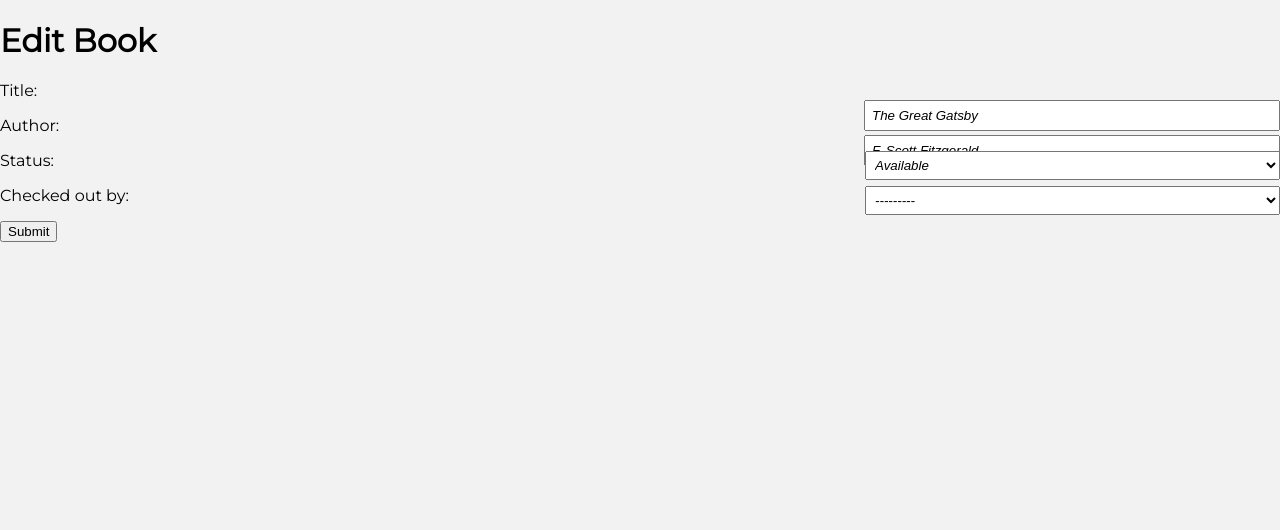
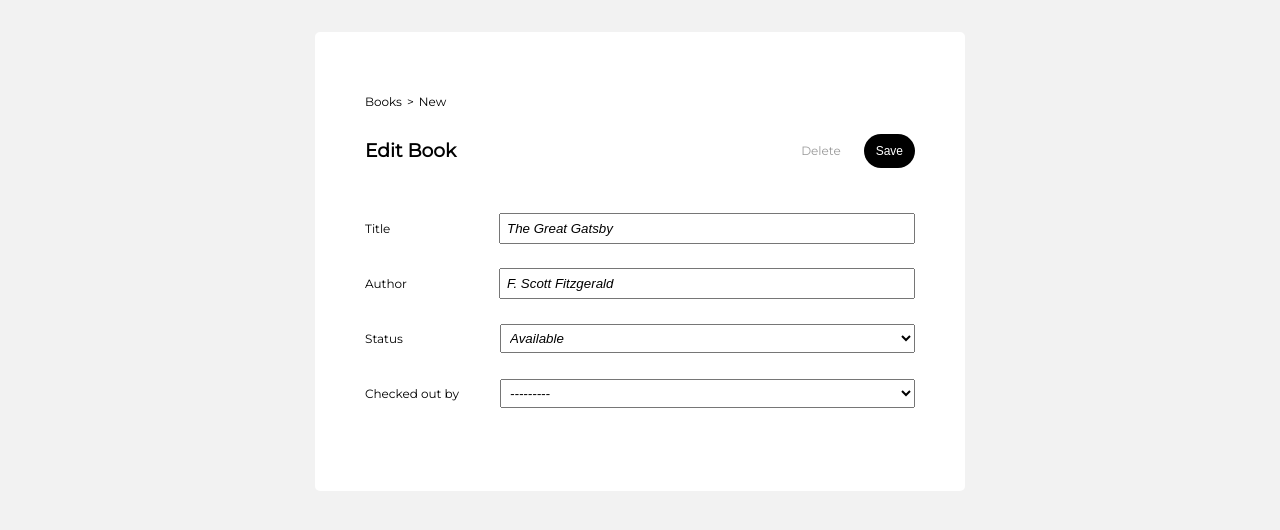
Before and after one commit to juniorrestituyo/book-app, a Django app: page /edit/05506514-3828-11ed-b3b9-38c98606cc6a/ in a window 1280 px wide. Shown: the part 97-627 px from the top of the page. Run offline with Django 4.2, Linux system fonts and the light colour scheme; data comes from the database, SQL or seed files in the repository; both versions use the stored data as it was after the commit.

Commit message:
Adding changes

```diff
--- a/bookapp/templates/bookapp/add_edit.html
+++ b/bookapp/templates/bookapp/add_edit.html
@@ -2,13 +2,6 @@
 {% block content %}
 
 {% if page == "add" %}
-<!-- <h1>Add Book</h1>
-<a href="{% url 'mainPage' %}">Back</a>
-<form action="" method="POST">
-    {% csrf_token %}
-    {{form.as_p}}
-    <input class="btn-save btn-header" type="submit" value="Submit">
-</form> -->
 
 <section class="contaner-create">
     <div class="header-back">
@@ -34,20 +27,33 @@
   </form>
 </section>
 
+{% else %}
 
+<section class="contaner-create">
+    <div class="header-back">
+      <a href="#">Books</a>
+      <p>&#62;</p>
+      <a href="#">New</a>
+    </div>
 
+  <form class="add-new" method="POST">
+      {% csrf_token %}
+      <div class="header">
+        <h3>Edit Book</h3>
+        <a href="{% url 'delete-book' book.id %}" class="btn-d btn-delete">Delete</a>
+        <input type="submit" class="btn-save btn-header" value="Save">
+      </div >
 
+      {% for f in form %}
+      <div class="form">
+        {{f.label}}
+        {{f}}
+      </div>
+      {% endfor %}
 
+  </form>
+</section>
 
-
-
-{% else %}
-<h1>Edit Book</h1>
-<form action="" method="POST">
-    {% csrf_token %}
-    {{form.as_p}}
-    <input type="submit" value="Submit">
-</form>
 {% endif %}
 
 {% endblock content %}
--- a/bookapp/templates/bookapp/view_book.html
+++ b/bookapp/templates/bookapp/view_book.html
@@ -3,6 +3,7 @@
 
 <h1>Book</h1>
 <a href="{% url 'mainPage' %}">Back</a>
+<a href="{% url 'edit-book' book.id %}">Edit</a>
 <p>{{book.title}}</p>
 <p>{{book.author}}</p>
 <p>{{book.status}}</p>
--- a/bookapp/views.py
+++ b/bookapp/views.py
@@ -52,6 +52,7 @@
     context = {
         "page": page,
         "form": form,
+        "book": book,
     }
     return render(request, "bookapp/add_edit.html", context)
 
```
Also changed, not shown: bookapp/templates/bookapp/delete.html (line endings or trailing spaces), db.sqlite3.
